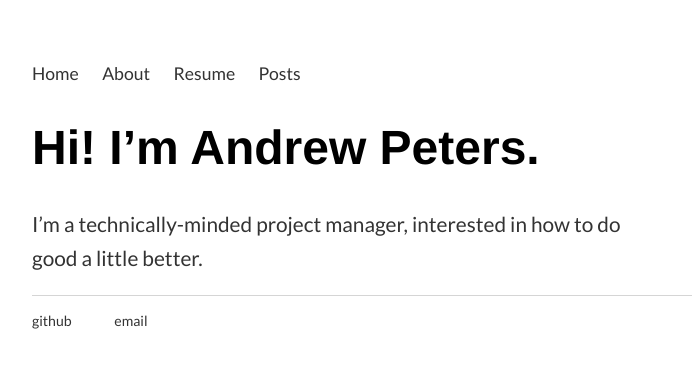
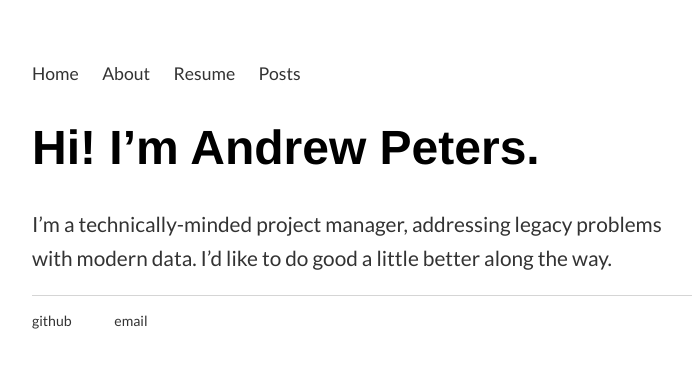
Before and after one commit to andrewjoelpeters/andrewjoelpeters.github.io, a Jekyll site: the page built from index.md, in a window 1280 px wide. Shown: the top 368 px of the page, without its empty margins (256-948 px from the left). Built offline with Jekyll 4.4.1, drawn with Linux system fonts in a browser that asks for light colours.

Commit message:
Update index.md

```diff
--- a/index.md
+++ b/index.md
@@ -4,4 +4,4 @@ title: Andrew Peters
 ---
 
 # Hi! I'm Andrew Peters.
-I'm a technically-minded project manager, interested in how to do good a little better.
+I’m a technically-minded project manager, addressing legacy problems with modern data. I'd like to do good a little better along the way.
```
